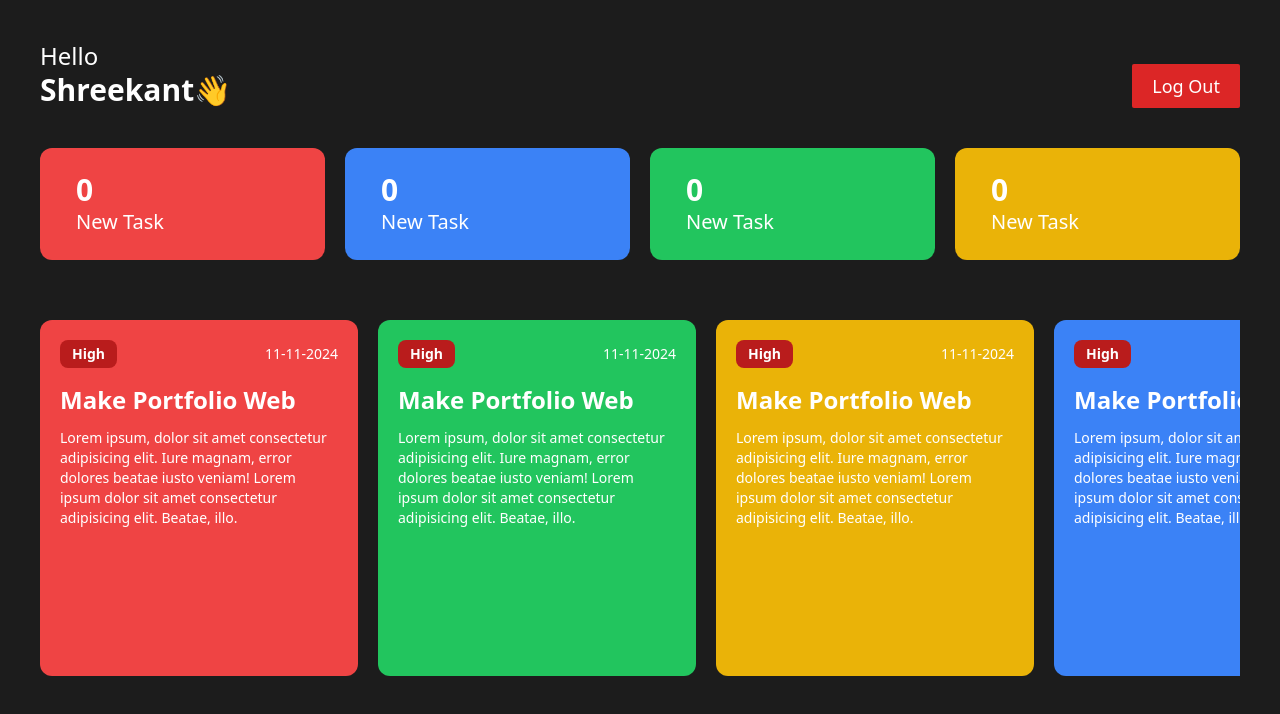
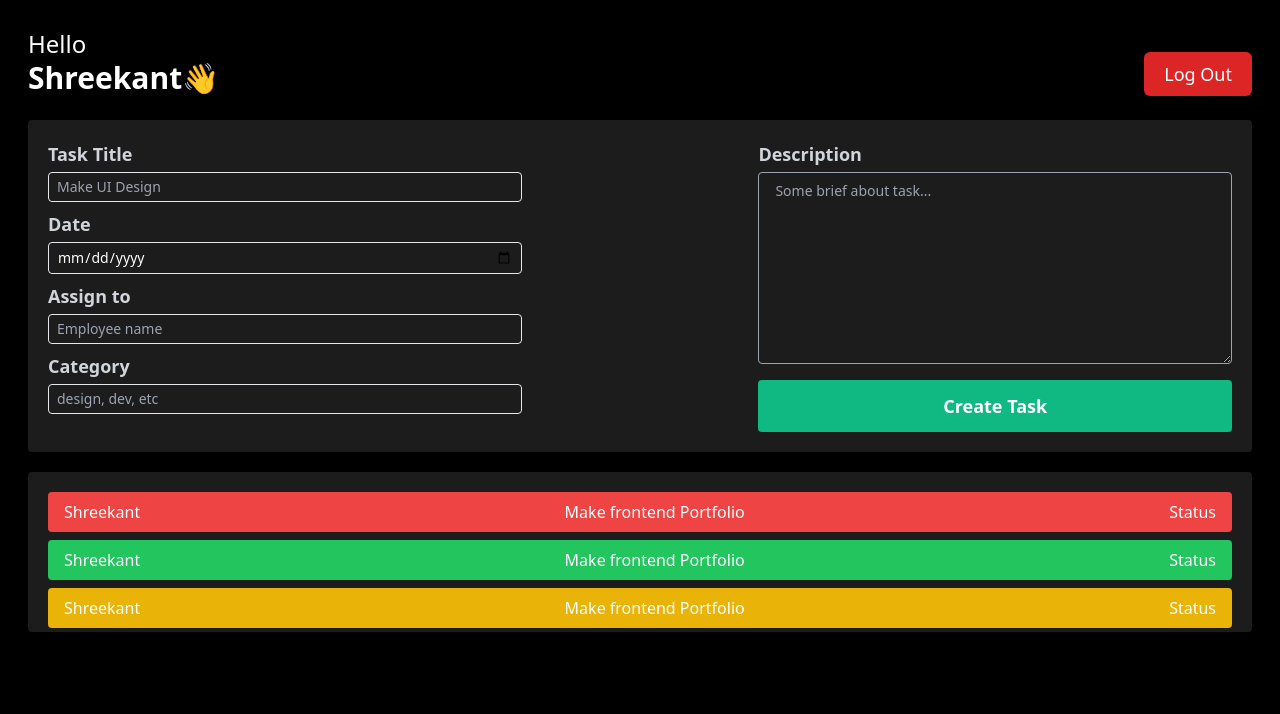
Before and after one commit to Shreekant-Chavan/Employee-Management-System, a React (Vite) app: page / in a window 1280 px wide. Shown: the top 714 px of the page. Built offline with nearby package versions, Linux system fonts and the light colour scheme.

Commit message:
Admin Dashboard

```diff
--- a/src/App.jsx
+++ b/src/App.jsx
@@ -2,13 +2,15 @@ import React ,{ useState } from 'react'
 import './App.css'
 import Login from './components/Auth/Login'
 import EmployeeDashboard from './components/Dashboard/EmployeeDashboard'
+import AdminDashboard from './components/Dashboard/AdminDashboard'
 
 function App() {
 
   return (
     <>
       {/* <Login /> */}
-      <EmployeeDashboard />
+      {/* <EmployeeDashboard /> */}
+      <AdminDashboard />
     </>
   )
 }
--- a/src/components/Dashboard/AdminDashboard.jsx
+++ b/src/components/Dashboard/AdminDashboard.jsx
@@ -0,0 +1,16 @@
+import React from "react";
+import Header from "../Others/Header";
+import CreateTask from "../Others/CreateTask";
+import AllTasks from "../Others/AllTasks";
+
+function AdminDashboard() {
+  return (
+    <div className="h-screen w-full p-7">
+      <Header />
+      <CreateTask />
+      <AllTasks />
+    </div>
+  );
+}
+
+export default AdminDashboard;
--- /dev/null
+++ b/src/components/Others/AllTasks.jsx
@@ -0,0 +1,40 @@
+import React from 'react'
+
+function AllTasks() {
+  return (
+    <div id='tasklist' className='bg-[#1C1C1C] p-5 mt-5 rounded h-40 overflow-auto'>
+        <div className='bg-red-500 mb-2 py-2 px-4 flex justify-between rounded'>
+            <h2>Shreekant</h2>
+            <h3>Make frontend Portfolio</h3>
+            <h5>Status</h5>
+        </div>
+        <div className='bg-green-500 mb-2 py-2 px-4 flex justify-between rounded'>
+            <h2>Shreekant</h2>
+            <h3>Make frontend Portfolio</h3>
+            <h5>Status</h5>
+        </div>
+        <div className='bg-yellow-500 mb-2 py-2 px-4 flex justify-between rounded'>
+            <h2>Shreekant</h2>
+            <h3>Make frontend Portfolio</h3>
+            <h5>Status</h5>
+        </div>
+        <div className='bg-blue-500 mb-2 py-2 px-4 flex justify-between rounded'>
+            <h2>Shreekant</h2>
+            <h3>Make frontend Portfolio</h3>
+            <h5>Status</h5>
+        </div>
+        <div className='bg-purple-500 mb-2 py-2 px-4 flex justify-between rounded'>
+            <h2>Shreekant</h2>
+            <h3>Make frontend Portfolio</h3>
+            <h5>Status</h5>
+        </div>
+        <div className='bg-red-500 mb-2 py-2 px-4 flex justify-between rounded'>
+            <h2>Shreekant</h2>
+            <h3>Make frontend Portfolio</h3>
+            <h5>Status</h5>
+        </div>
+    </div>
+  )
+}
+
+export default AllTasks
--- /dev/null
+++ b/src/components/Others/CreateTask.jsx
@@ -0,0 +1,42 @@
+import React from 'react'
+
+function CreateTask() {
+  return (
+    <div className="p-5 mt-6 rounded bg-[#1C1C1C]">
+        <form className="flex flex-wrap w-full items-start justify-between">
+          <div className="w-1/2">
+            <div>
+              <h3 className="text-lg font-semibold text-gray-300 mb-1">Task Title</h3>
+              <input className="text-sm mb-2 py-1 px-2 w-4/5 rounded outline-none bg-transparent border-[1px]" type="text" placeholder="Make UI Design" />
+            </div>
+            <div>
+              <h3 className="text-lg font-semibold text-gray-300 mb-1">Date</h3>
+              <input className="text-sm mb-2 py-1 px-2 w-4/5 rounded outline-none bg-transparent border-[1px]" type="date" />
+            </div>
+            <div>
+              <h3 className="text-lg font-semibold text-gray-300 mb-1">Assign to</h3>
+              <input className="text-sm mb-2 py-1 px-2 w-4/5 rounded outline-none bg-transparent border-[1px]" type="text" placeholder="Employee name" />
+            </div>
+            <div>
+              <h3 className="text-lg font-semibold text-gray-300 mb-1">Category</h3>
+              <input className="text-sm mb-2 py-1 px-2 w-4/5 rounded outline-none bg-transparent border-[1px]" type="text" placeholder="design, dev, etc" />
+            </div>
+          </div>
+          <div className="w-2/5 flex flex-col items-start">
+            <h3 className="text-lg font-semibold text-gray-300 mb-1">Description</h3>
+            <textarea
+                className="w-full h-48 text-sm py-2 px-4 rounded outline-none bg-transparent border-[1px] border-gray-400"
+              placeholder="Some brief about task..."
+              cols={50}
+              rows={10}
+              name=""
+              id=""
+            ></textarea>
+          <button className="bg-emerald-500 py-3 hover:bg-emerald-600 px-5 rounded text-lg font-semibold mt-4 w-full">Create Task</button>
+          </div>
+        </form>
+      </div>
+  )
+}
+
+export default CreateTask
--- a/src/components/Others/Header.jsx
+++ b/src/components/Others/Header.jsx
@@ -4,7 +4,7 @@ function Header() {
   return (
     <div className='flex items-end justify-between'>
         <h1 className='text-2xl font-medium'>Hello <br /> <span className='text-3xl font-semibold'>Shreekant👋</span></h1>
-        <button className='bg-red-600 text-lg font-medium text-white px-5 py-2 rounded-sm'>Log Out</button>
+        <button className='bg-red-600 text-lg font-medium text-white px-5 py-2 rounded-md'>Log Out</button>
     </div>
   )
 }
```
